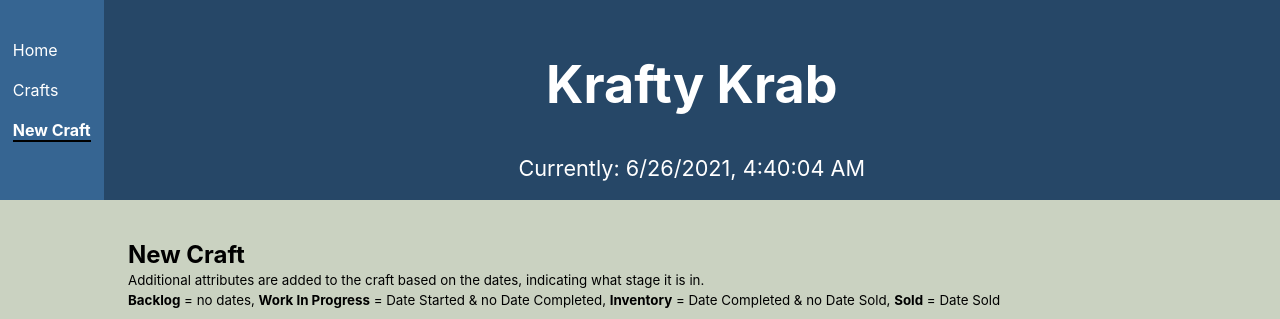
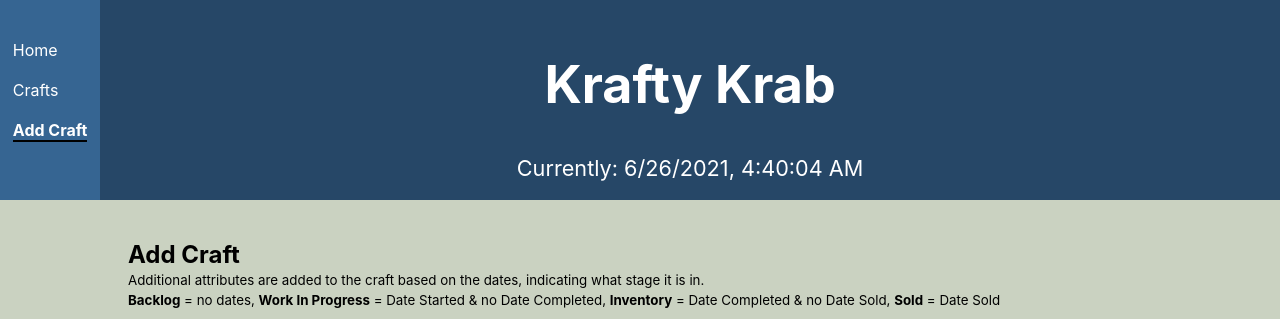
Before and after one commit to meranly8/react-redux-krafty-krab, a React (Create React App) app: page /crafts/new in a window 1280 px wide. Shown: the top 319 px of the page. Built offline with nearby package versions, Linux system fonts and the light colour scheme.

Commit message:
Changed wording of 'New Craft' to 'Add Craft'

```diff
--- a/src/components/NavBarMain.js
+++ b/src/components/NavBarMain.js
@@ -16,7 +16,7 @@ const NavBarMain = () => {
                 <NavLink to="/crafts" exact style={style} activeClassName="current">Crafts</NavLink><br /><br />
             </div>
             <div className="link">
-                <NavLink to="/crafts/new" exact style={style} activeClassName="current">New Craft</NavLink><br /><br />
+                <NavLink to="/crafts/new" exact style={style} activeClassName="current">Add Craft</NavLink><br /><br />
             </div>
         </section>
     )
--- a/src/components/crafts/CraftForm.js
+++ b/src/components/crafts/CraftForm.js
@@ -41,7 +41,7 @@ class CraftForm extends Component {
         return (
             <div>
                 <br />
-                <h2 className="main-header">New Craft</h2>
+                <h2 className="main-header">Add Craft</h2>
                 <div className="main-header"><small>
                     Additional attributes are added to the craft based on the dates, indicating what stage it is in.<br />
                     <b>Backlog</b> = no dates, <b>Work In Progress</b> = Date Started &amp; no Date Completed, <b>Inventory</b> = Date Completed &amp; no Date Sold, <b>Sold</b> = Date Sold</small>
```
